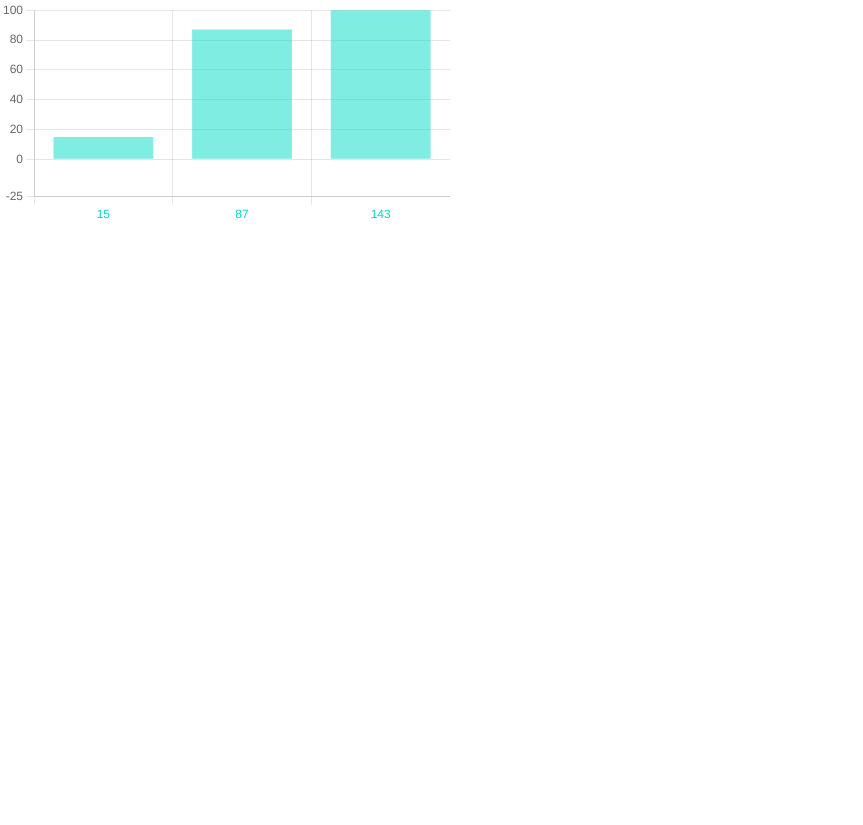
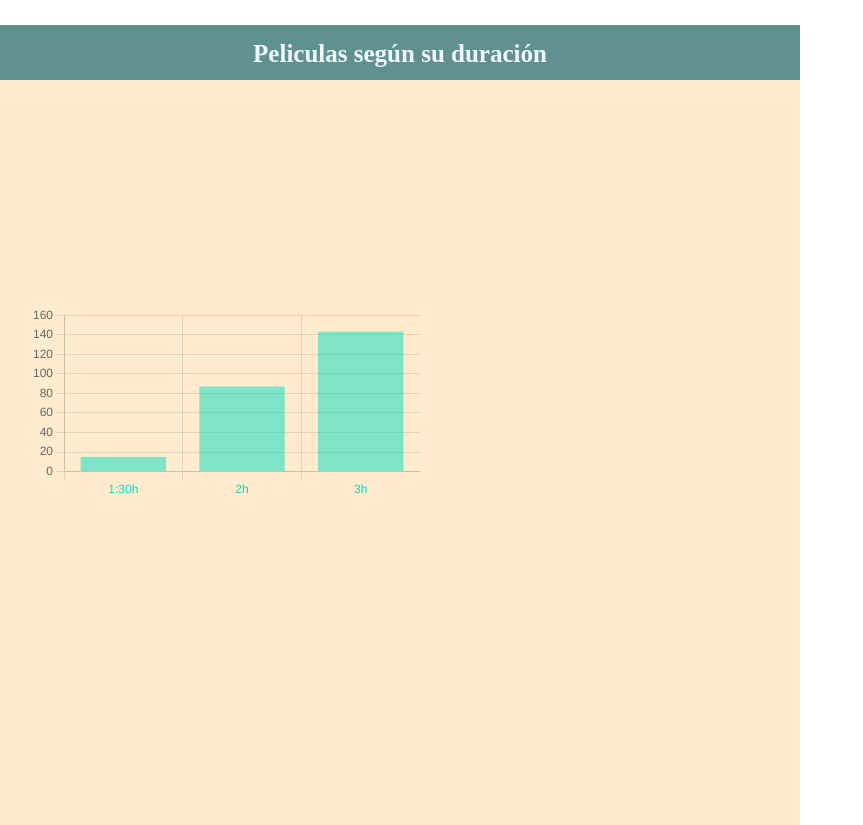
Before and after one commit to SoniaFaMa/Charts-movies, a React (Create React App) app: page / in a window 1280 px wide. Shown: the whole page, without its empty margins (0-863 px from the left). Before the commit the page ends 800 px from the top, so only its background shows below. Built offline with nearby package versions, Linux system fonts and the light colour scheme.

Commit message:
new components

```diff
--- a/src/App.css
+++ b/src/App.css
@@ -1,26 +1,28 @@
 
-.App {
-    text-align: center;
-  }
+.general-container{
 
-  .App-logo {
-    height: 40vmin;
-    pointer-events: none;
-  }
+  background-color: blanchedalmond;
+  flex-direction: column;
+  width: 100vh;
+  height: 100vh;
 
 
 
-  .App-header {
-    background-color: #282c34;
-    min-height: 100vh;
-    display: flex;
-    flex-direction: column;
-    align-items: center;
-    justify-content: center;
-    font-size: calc(10px + 2vmin);
-    color: white;
-  }
 
-  .App-link {
-    color: #61dafb;
-  }
+}
+
+.title{
+  display: flex;
+   height: 5vh;
+   padding-top: 15px;
+   background-color: #61918E;
+   font-family: Heebo;
+   color: aliceblue;
+   font-weight: 900;
+   font-size:25px;
+   justify-content: center;
+
+
+
+
+}
--- a/src/App.js
+++ b/src/App.js
@@ -1,6 +1,8 @@
 
 import movies from './movies.js'
-//import BarsChart from "./BarsChart";
+import "./App.css"
+import "./barschart.css"
+
 
 import { Bar } from 'react-chartjs-2';
 import {
@@ -20,6 +22,8 @@ import {
 function App() {
 
 
+
+
     ChartJS.register(
         CategoryScale,
         LinearScale,
@@ -34,7 +38,7 @@ function App() {
 
 
     var film = [];
-    var duration = ["1:30","2h","3h"];
+    var duration = ["1:30h","2h","3h"];
 
 
     var misoptions = {
@@ -47,8 +51,8 @@ function App() {
         },
         scales : {
             y : {
-                min : -25,
-                max : 100
+                min : 0,
+                max : 160,
             },
             x: {
                 ticks: { color: 'rgba(0, 220, 195)'}
@@ -57,7 +61,7 @@ function App() {
     };
 
     var midata = {
-        labels: film,
+        labels: duration,
         datasets: [
             {
                 label: 'Duración peliculas',
@@ -107,20 +111,20 @@ let groupFilm3=0
 
     })
 
-    const films=[groupFilm1,groupFilm2,groupFilm3]
+
 
     film.push(groupFilm1,groupFilm2,groupFilm3)
 
 
     return (
         <div>
-
-
+                  <div className='general-container'>
+                  <p className='title'>Peliculas según su duración</p>
 
                 <div className="bg-light mx-auto px-2 border border-2 border-primary" style={{width:"450px", height:"225px"}}>
                 <Bar data={midata} options={misoptions} />
                 </div>
-
+                </div>
 
 
 
--- /dev/null
+++ b/src/barschart.css
@@ -0,0 +1,9 @@
+canvas{
+    display: flex;
+    text-align: center;
+    flex-wrap: wrap;
+    margin: 30px;
+    align-items: center;
+    margin-top: 50%;
+
+  }
```
Also changed, not shown: src/BarsChart.js (+6 -21 lines).
